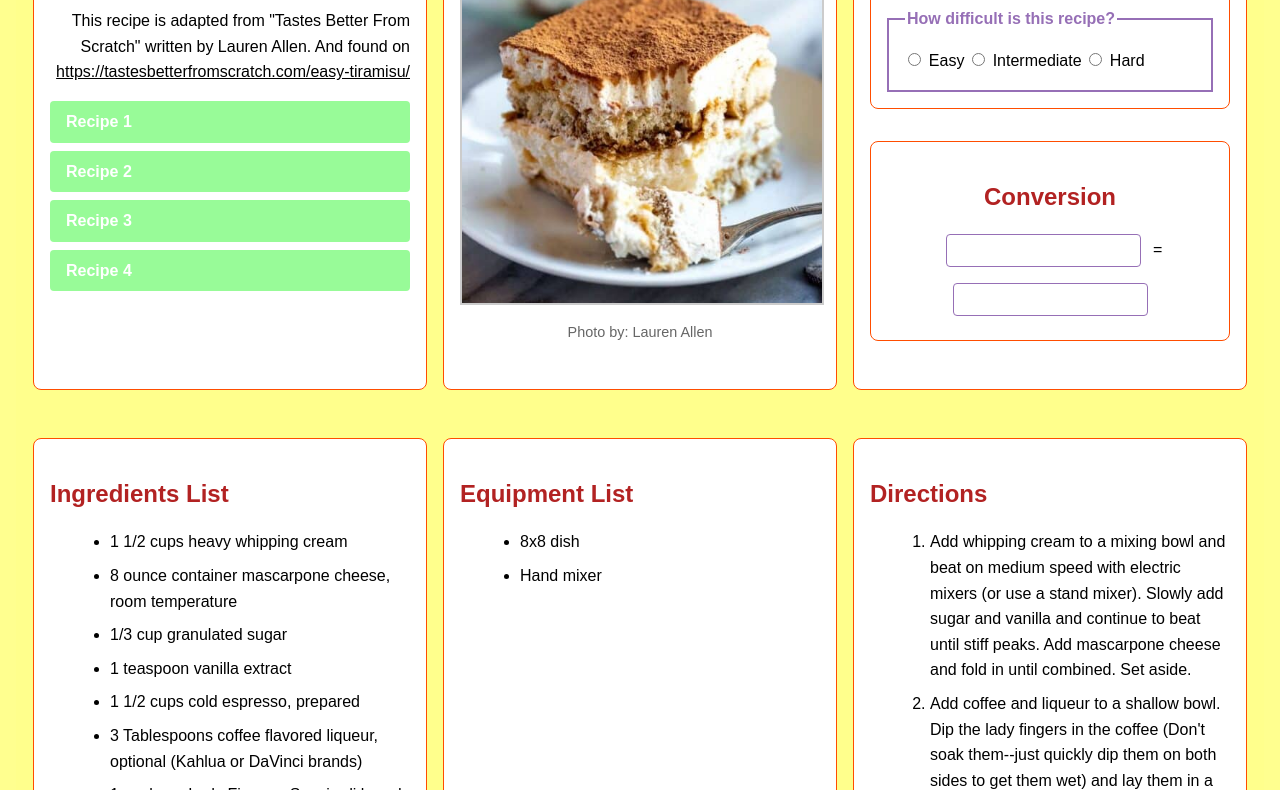
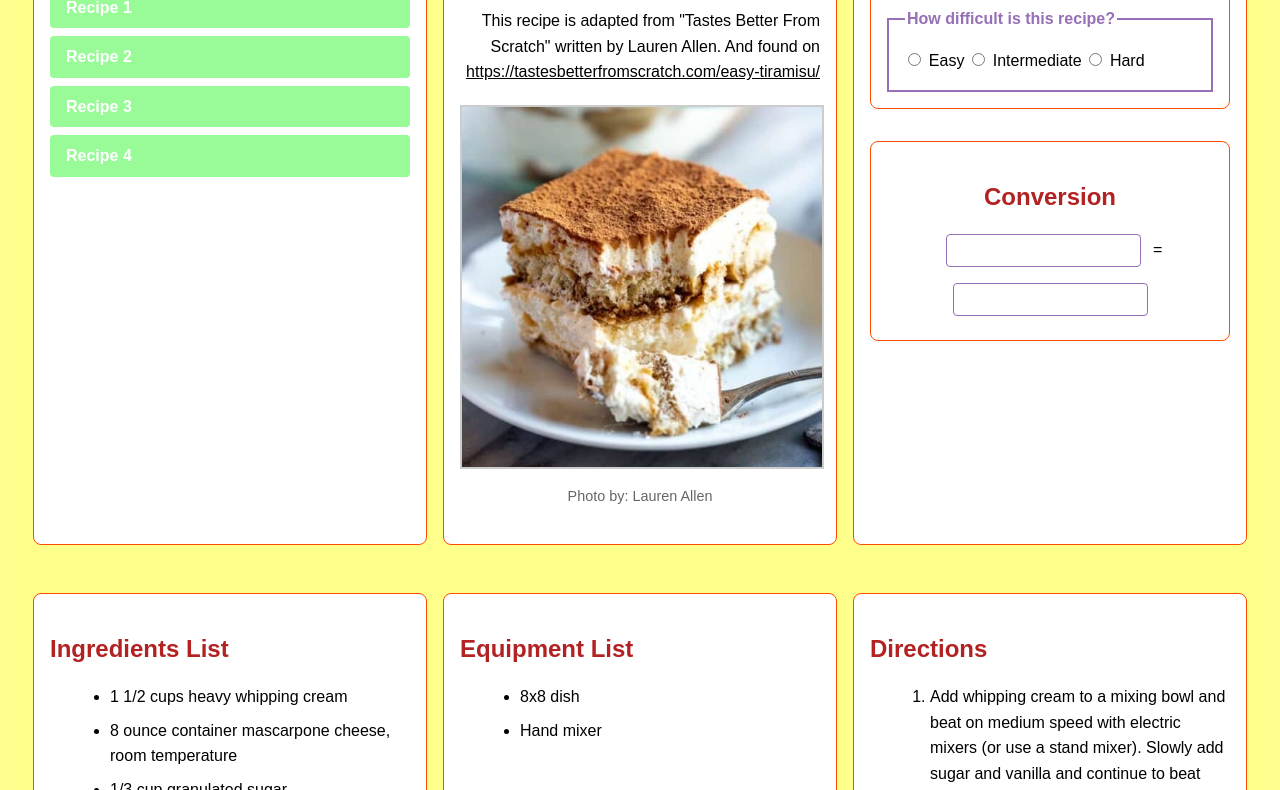
Before and after one commit to yelyaht/CodingAssignment5, a plain HTML site: page index.html in a window 1280 px wide. Shown: the part 303-1093 px from the top of the page. Drawn offline with Linux system fonts and the light colour scheme.

Commit message:
Update index.html

```diff
--- a/index.html
+++ b/index.html
@@ -69,20 +69,21 @@
     </header>
 
     <div class="links">
+      <nav class="recipe-links">
+        <a href="#">Recipes</a> <!-- Replace this a header of sorts -->
+        <a href="#">Recipe 1</a> <!-- Replace # with actual appetizer links -->
+        <a href="#">Recipe 2</a> <!-- Replace # with actual entree links -->
+        <a href="#">Recipe 3</a> <!-- Replace # with actual dessert links -->
+        <a href="#">Recipe 4</a> <!-- Replace # with actual sides links -->
+      </nav>
+    </div>
+
+    <div class="picture">
       <h2>Tiramisu</h2>
       <p>
         This recipe is adapted from "Tastes Better From Scratch" written by Lauren Allen.
         And found on <a href="https://tastesbetterfromscratch.com/easy-tiramisu/">https://tastesbetterfromscratch.com/easy-tiramisu/</a>
       </p>
-      <nav class="recipe-links"> <!-- Replace # with actual links -->
-        <a href="#">Recipe 1</a>
-        <a href="#">Recipe 2</a>
-        <a href="#">Recipe 3</a>
-        <a href="#">Recipe 4</a>
-      </nav>
-    </div>
-
-    <div class="picture">
       <figure>
         <img src="image/tiramisu.jpg" alt="dessert" class="tiramisu">
         <figcaption>Photo by: Lauren Allen</figcaption>
@@ -94,9 +95,14 @@
     <h3 class="rate">Rate This Recipe</h3>
     <fieldset>
       <legend>How difficult is this recipe?</legend>
-      <input type="radio" id="easy" name="easy"> Easy
-      <input type="radio" id="med" name="easy"> Intermediate
-      <input type="radio" id="hard" name="easy"> Hard
+      <input type="radio" id="easy" name="easy">
+      <label for="easy">Easy</label>
+
+      <input type="radio" id="med" name="easy">
+      <label for="easy">Intermediate</label>
+
+      <input type="radio" id="hard" name="easy">
+      <label for="easy">Hard</label>
     </fieldset>
   </div>
 
@@ -150,8 +156,8 @@
         <p>This page was created as an academic activity only.</p>
       </div>
     </footer>
-    </div>
+    <!-- </div> -->
   </body>
 </html>
 
-<!-- Header saying "Unlock your baking creativity" -->
+<!-- Header could be a cherry blossom gif with words over it saying "Unlock your baking creativity" -->
```
